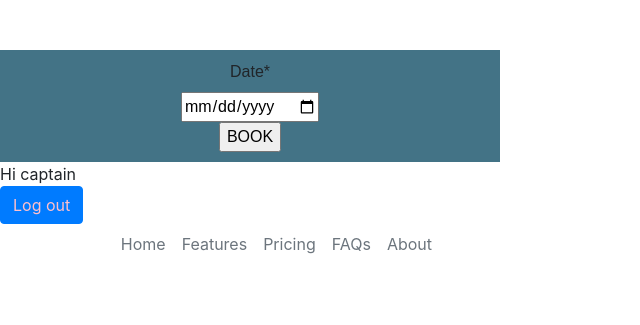
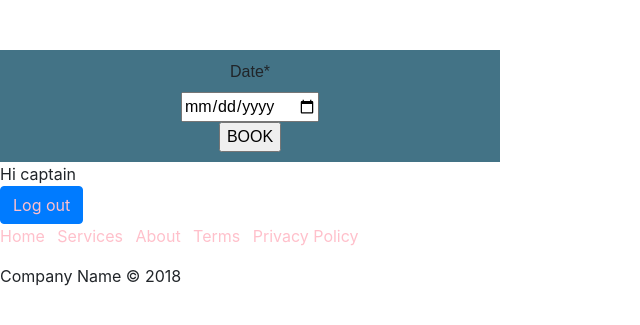
Before and after one commit to tonnyCAPTAIN/vaccinebooking, a Django app: page /book/ in a window 1280 px wide. Shown: the part 56-381 px from the top of the page, without its empty margins (0-640 px from the left). Run offline with Django 3.2, Linux system fonts and the light colour scheme; a user stored in the database is signed in; parts of the project's set-up code (start-up, migrations or seed data) failed here and were passed over; some libraries are stand-ins or nearby versions.

Commit message:
Procfile changes and db email config SSL cinfig port changed to 465 and time zone back to UTC debug = true , footer2

```diff
--- a/book_appointment/templates/base.html
+++ b/book_appointment/templates/base.html
@@ -59,27 +59,18 @@
     {% block content %}
 
     {% endblock %}
-<footer>
-<div class="container">
-  {% comment %} <footer class="d-flex flex-wrap justify-content-between align-items-center py-3 my-4 border-top">
-    <p class="col-md-4 mb-0 text-muted">&copy; 2021 Company, Inc</p>
 
-    <a href="/" class="col-md-4 d-flex align-items-center justify-content-center mb-3 mb-md-0 me-md-auto link-dark text-decoration-none">
-      <svg class="bi me-2" width="60" height="32"><use xlink:href="#bootstrap"/></svg>
-    </a> {% endcomment %}
-
-    <ul class="nav col-md-4 justify-content-end">
-      <li class="nav-item"><a href="#" class="nav-link px-2 text-muted">Home</a></li>
-      <li class="nav-item"><a href="#" class="nav-link px-2 text-muted">Features</a></li>
-      <li class="nav-item"><a href="#" class="nav-link px-2 text-muted">Pricing</a></li>
-      <li class="nav-item"><a href="#" class="nav-link px-2 text-muted">FAQs</a></li>
-      <li class="nav-item"><a href="#" class="nav-link px-2 text-muted">About</a></li>
-    </ul>
-
-</div>
+ <footer>
+            <div class="social"><a href="#"><i class="icon ion-social-instagram"></i></a><a href="#"><i class="icon ion-social-snapchat"></i></a><a href="#"><i class="icon ion-social-twitter"></i></a><a href="#"><i class="icon ion-social-facebook"></i></a></div>
+            <ul class="list-inline">
+                <li class="list-inline-item"><a href="#">Home</a></li>
+                <li class="list-inline-item"><a href="#">Services</a></li>
+                <li class="list-inline-item"><a href="#">About</a></li>
+                <li class="list-inline-item"><a href="#">Terms</a></li>
+                <li class="list-inline-item"><a href="#">Privacy Policy</a></li>
+            </ul>
+            <p class="copyright">Company Name © 2018</p>
 </footer>
-
-
 
     {% block scripts %}
     <!-- <script src="{% static 'js/jquery.min.js' %}"></script>
```
